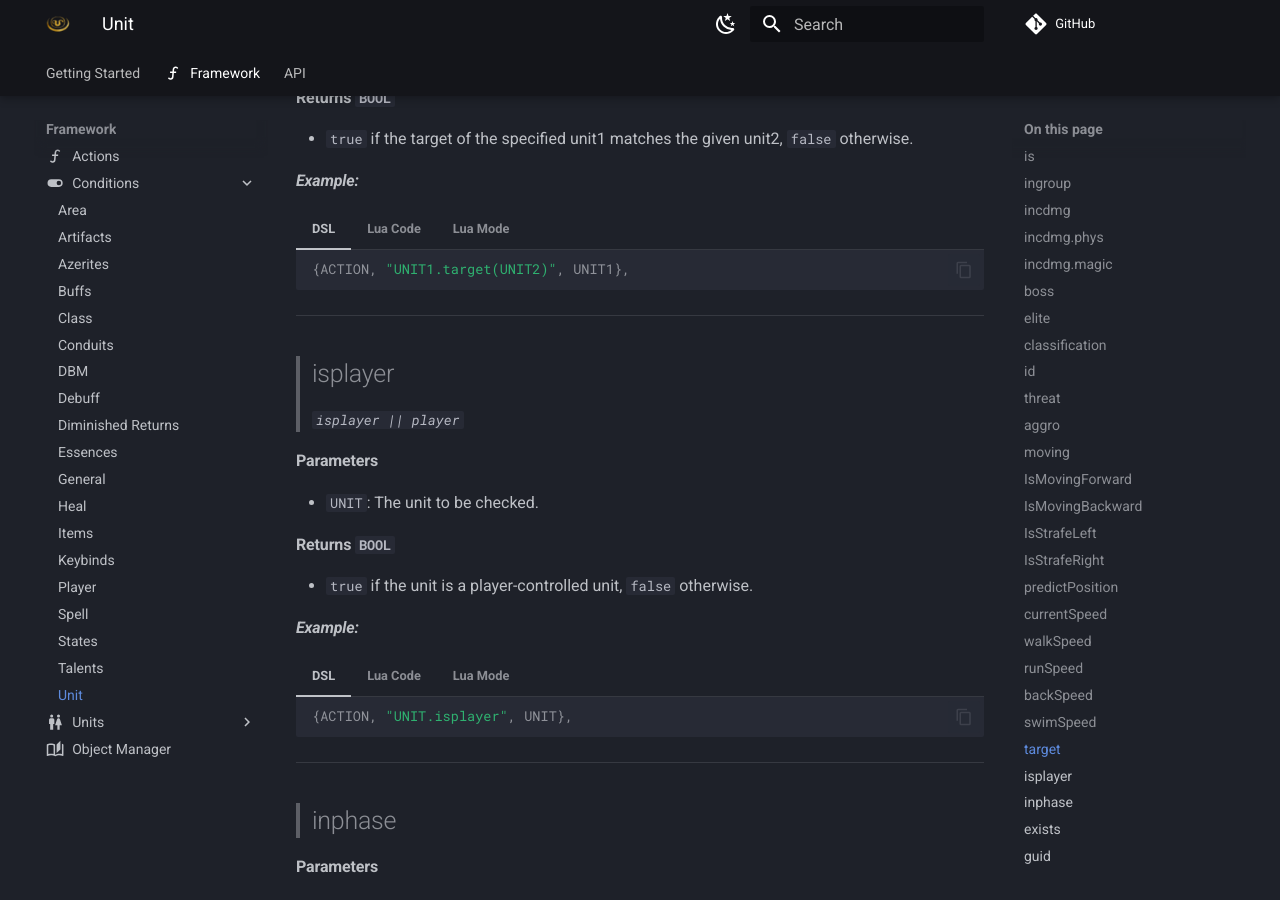
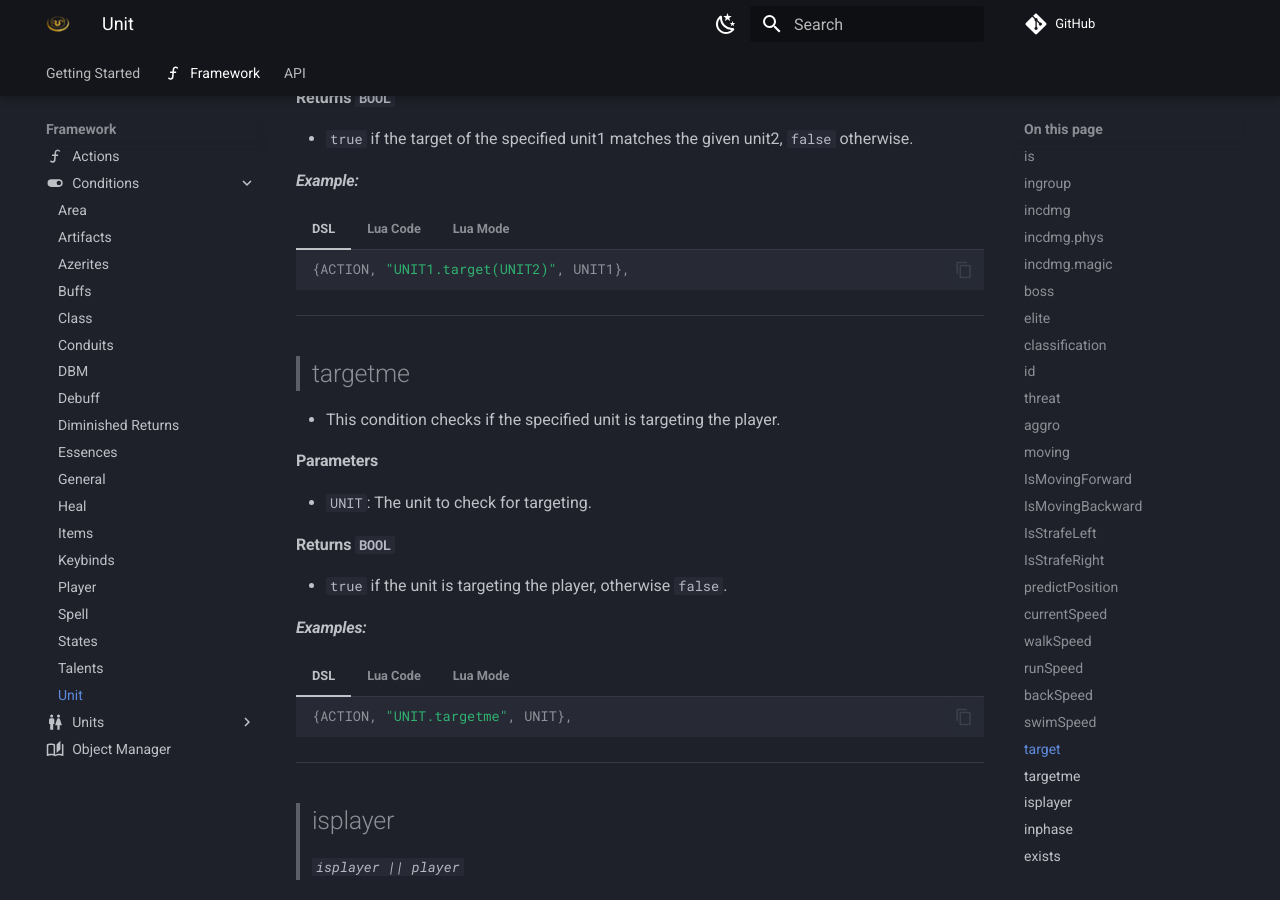
Before and after one commit to DimaSheiko/apep-docs, an MkDocs documentation site: the page built from docs/framework/conditions/unit.md, in a window 1280 px wide and 900 px high, scrolled down 10063 px. Built offline with MkDocs 1.6.1 and Material for MkDocs 9.7.7, drawn with Linux system fonts in a browser that asks for light colours; comment, search, counter and statistics services are not loaded.

Commit message:
Add API documentation for 'targetme' condition with parameters, return values, and examples for usage in DSL and Lua

````diff
--- a/docs/framework/conditions/unit.md
+++ b/docs/framework/conditions/unit.md
@@ -756,6 +756,40 @@
 
 ---
 
+> ## targetme
+
+-   This condition checks if the specified unit is targeting the player.
+
+#### Parameters
+
+-   `UNIT`: The unit to check for targeting.
+
+#### Returns `BOOL`
+
+-   `true` if the unit is targeting the player, otherwise `false`.
+
+#### _Examples:_
+
+=== "DSL"
+
+    ```lua
+    {ACTION, "UNIT.targetme", UNIT},
+    ```
+
+=== "Lua Code"
+
+    ```lua
+    _A.DSL:Get("targetme")("UNIT")
+    ```
+
+=== "Lua Mode"
+
+    ```lua
+    UNIT:IsTargetMe()
+    ```
+
+---
+
 > ## isplayer
 >
 > _`isplayer || player`_
````
